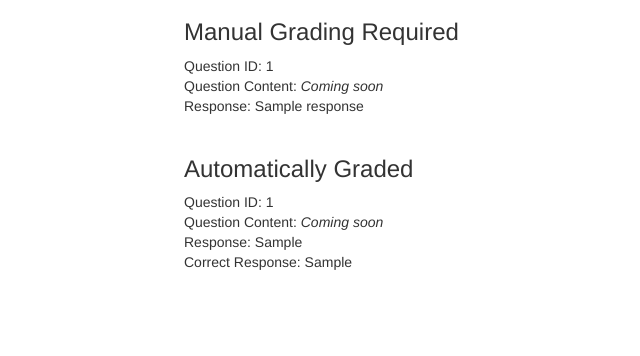
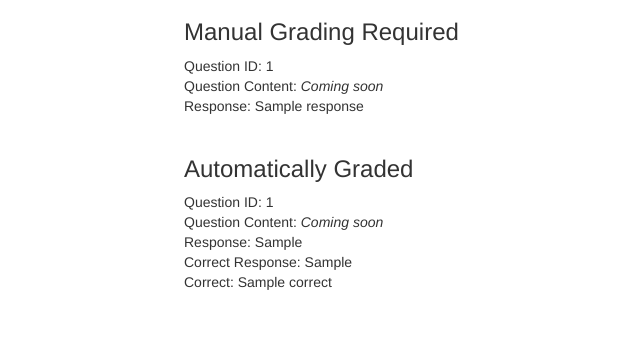
Before and after one commit to travisreed-wf/491Project, a Flask app: template src/templates/grading/response.html in a window 1280 px wide. Shown: the part 242-598 px from the top of the page, without its empty margins (71-711 px from the left). Run offline with Flask 2, Linux system fonts and the light colour scheme; tables that the repository leaves empty hold one stand-in row (values such as "Sample post"); the template is opened without the code that fills it: values that come from a table or form of the project are taken from there, most other values are stand-ins (such as "Sample title", 1, 10 or a date in 2020); data that the repository does not hold is empty; parts of the project's set-up code (start-up, migrations or seed data) failed here and were passed over; some libraries are stand-ins or nearby versions.

Commit message:
indicate if it is correct

```diff
--- a/src/templates/grading/response.html
+++ b/src/templates/grading/response.html
@@ -29,6 +29,7 @@
       Question Content: <i>Coming soon</i><br>
       Response: {{automatic_question['selectedOption']}}<br>
       Correct Response: {{automatic_question['correctOption']}}<br>
+      Correct: {{automatic_question['correct']}}<br>
       <br>
     {% endfor %}
 </div>
```
